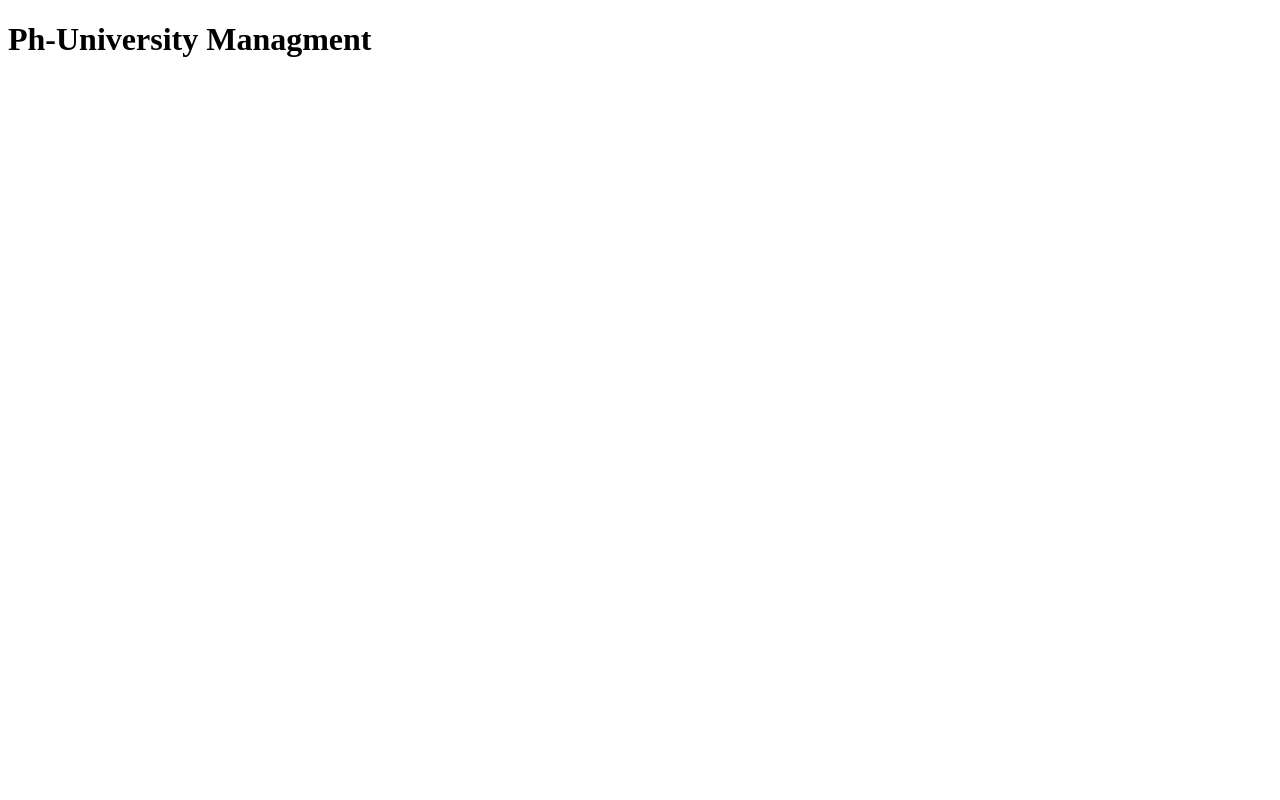
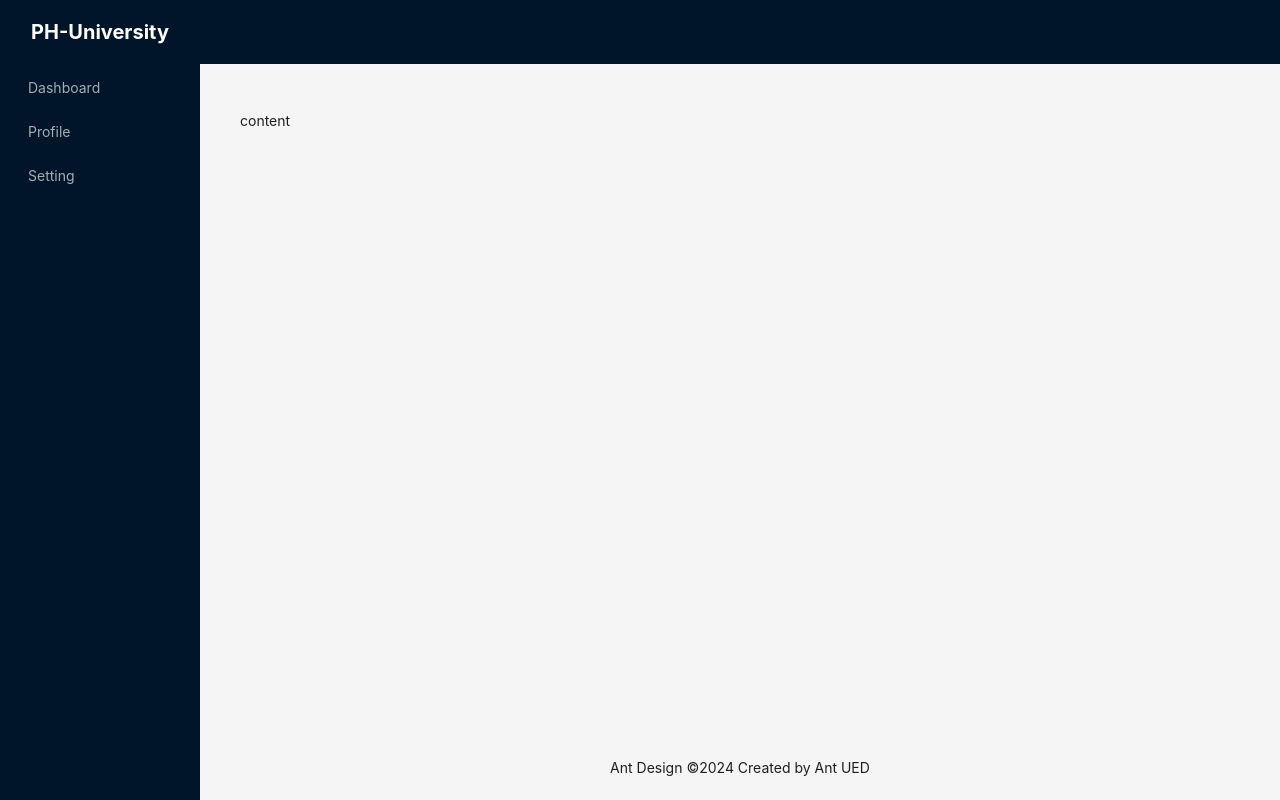
Before and after one commit to saiful674/ph-university-client, a React (Vite) app: page / in a window 1280 px wide. Built offline with nearby package versions, Linux system fonts and the light colour scheme.

Commit message:
layout and router setup done

```diff
--- a/src/App.tsx
+++ b/src/App.tsx
@@ -1,7 +1,9 @@
+import MainLayout from "./components/layout/MainLayout";
+
 function App() {
   return (
     <div>
-      <h1>Ph-University Managment</h1>
+      <MainLayout />
     </div>
   );
 }
--- /dev/null
+++ b/src/components/layout/MainLayout.tsx
@@ -0,0 +1,73 @@
+import { Layout, Menu, MenuProps } from "antd";
+
+const { Header, Content, Footer, Sider } = Layout;
+
+const items: MenuProps["items"] = [
+  {
+    key: "1",
+    label: "Dashboard",
+  },
+  {
+    key: "2",
+    label: "Profile",
+  },
+  {
+    key: "3",
+    label: "Setting",
+  },
+];
+
+const MainLayout = () => {
+  return (
+    <Layout style={{ height: "100vh" }}>
+      <Sider
+        breakpoint="lg"
+        collapsedWidth="0"
+        onBreakpoint={(broken) => {
+          console.log(broken);
+        }}
+        onCollapse={(collapsed, type) => {
+          console.log(collapsed, type);
+        }}
+      >
+        <div
+          style={{
+            color: "white",
+            display: "flex",
+            justifyContent: "center",
+            alignItems: "center",
+            height: "4rem",
+            fontSize: "20px",
+            fontWeight: "bold",
+          }}
+        >
+          <span>PH-University</span>
+        </div>
+        <Menu
+          theme="dark"
+          mode="inline"
+          defaultSelectedKeys={["4"]}
+          items={items}
+        />
+      </Sider>
+      <Layout>
+        <Header style={{ padding: 0 }} />
+        <Content style={{ margin: "24px 16px 0" }}>
+          <div
+            style={{
+              padding: 24,
+              minHeight: 360,
+            }}
+          >
+            content
+          </div>
+        </Content>
+        <Footer style={{ textAlign: "center" }}>
+          Ant Design ©{new Date().getFullYear()} Created by Ant UED
+        </Footer>
+      </Layout>
+    </Layout>
+  );
+};
+
+export default MainLayout;
--- a/src/index.css
+++ b/src/index.css
@@ -0,0 +1,6 @@
+* {
+  box-sizing: border-box;
+  margin: 0;
+  padding: 0;
+  list-style: none;
+}
--- a/src/main.tsx
+++ b/src/main.tsx
@@ -1,10 +1,11 @@
-import React from 'react'
-import ReactDOM from 'react-dom/client'
-import App from './App.tsx'
-import './index.css'
+import React from "react";
+import ReactDOM from "react-dom/client";
+import { RouterProvider } from "react-router-dom";
+import "./index.css";
+import router from "./routes/routes.tsx";
 
-ReactDOM.createRoot(document.getElementById('root')!).render(
+ReactDOM.createRoot(document.getElementById("root")!).render(
   <React.StrictMode>
-    <App />
-  </React.StrictMode>,
-)
+    <RouterProvider router={router} />
+  </React.StrictMode>
+);
--- /dev/null
+++ b/src/routes/routes.tsx
@@ -0,0 +1,11 @@
+import { createBrowserRouter } from "react-router-dom";
+import App from "../App";
+
+const router = createBrowserRouter([
+  {
+    path: "/",
+    element: <App />,
+  },
+]);
+
+export default router;
```
